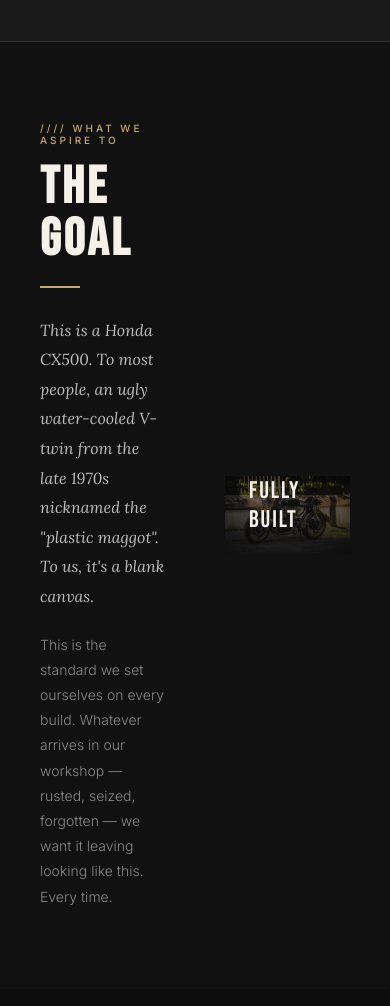
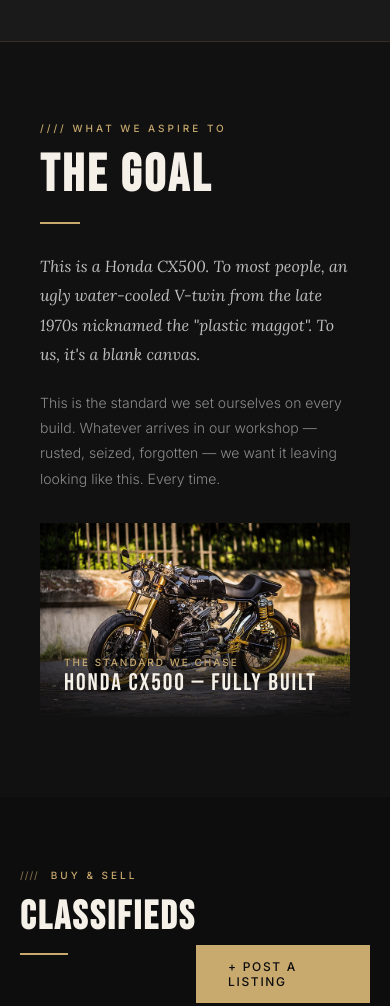
Before and after one commit to Synaptoman/tonyscafe, a plain HTML site: page index.html in a window 390 px wide. Shown: the part 6160-7166 px from the top of the page. Drawn offline with Linux system fonts and the light colour scheme.

Commit message:
Fix aspirational section mobile

```diff
--- a/index.html
+++ b/index.html
@@ -195,7 +195,7 @@
   .footer-links{justify-content:center}
 }
 @media(prefers-reduced-motion:reduce){*{transition:none!important;animation:none!important}}
-</style>
+@media(max-width:900px){.aspire-grid{grid-template-columns:1fr!important;gap:32px!important}}</style>
 </head>
 <body>
 
@@ -345,7 +345,7 @@
 <!-- CLASSIFIEDS -->
 
 <section style="background:#111;padding:80px 40px;border-top:1px solid rgba(200,169,110,0.2)">
-  <div style="max-width:1200px;margin:0 auto;display:grid;grid-template-columns:1fr 1fr;gap:60px;align-items:center">
+  <div style="max-width:1200px;margin:0 auto;display:grid;grid-template-columns:1fr 1fr;gap:60px;align-items:center" class="aspire-grid">
     <div>
       <p style="font-family:'Inter',sans-serif;font-size:10px;font-weight:500;letter-spacing:0.3em;text-transform:uppercase;color:#C8A96E;margin-bottom:16px">////  What We Aspire To</p>
       <h2 style="font-family:'Bebas Neue',sans-serif;font-size:52px;letter-spacing:0.06em;color:#F5F0E8;line-height:1;margin-bottom:20px">THE GOAL</h2>
```
